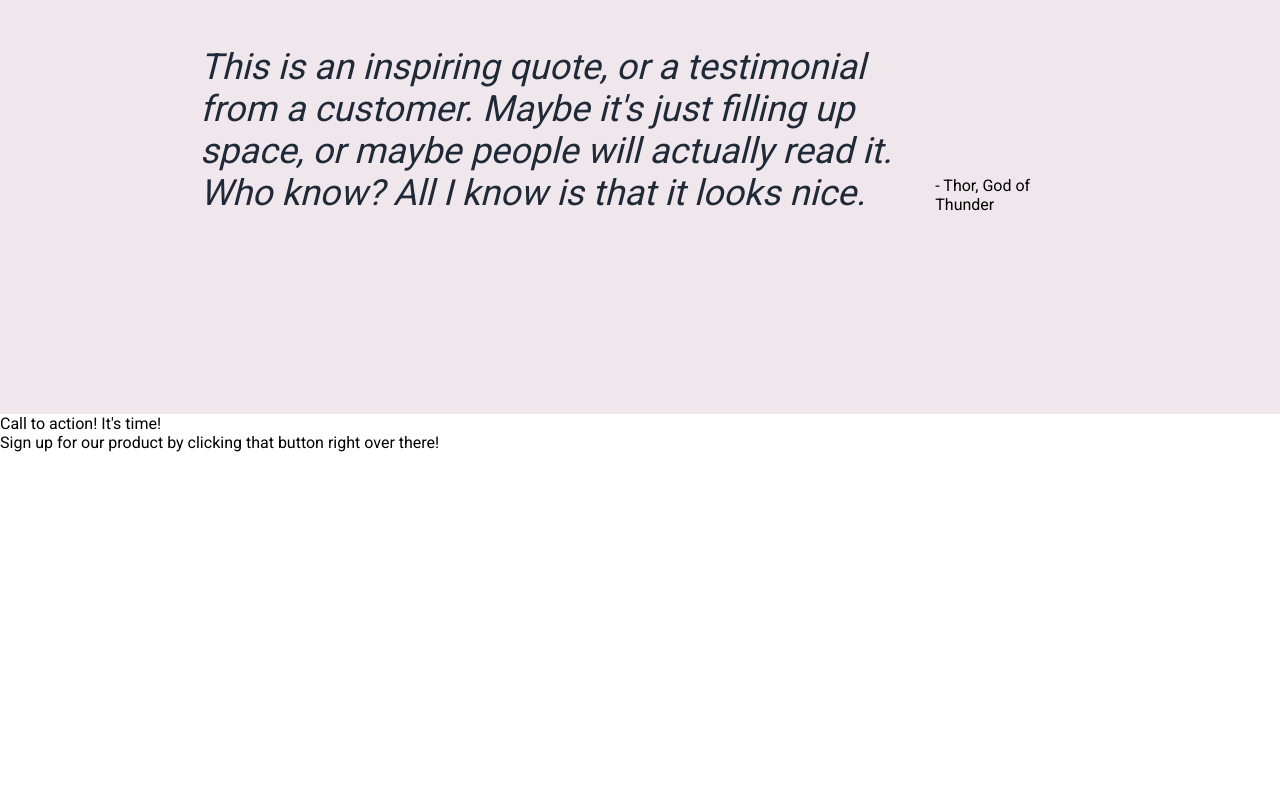
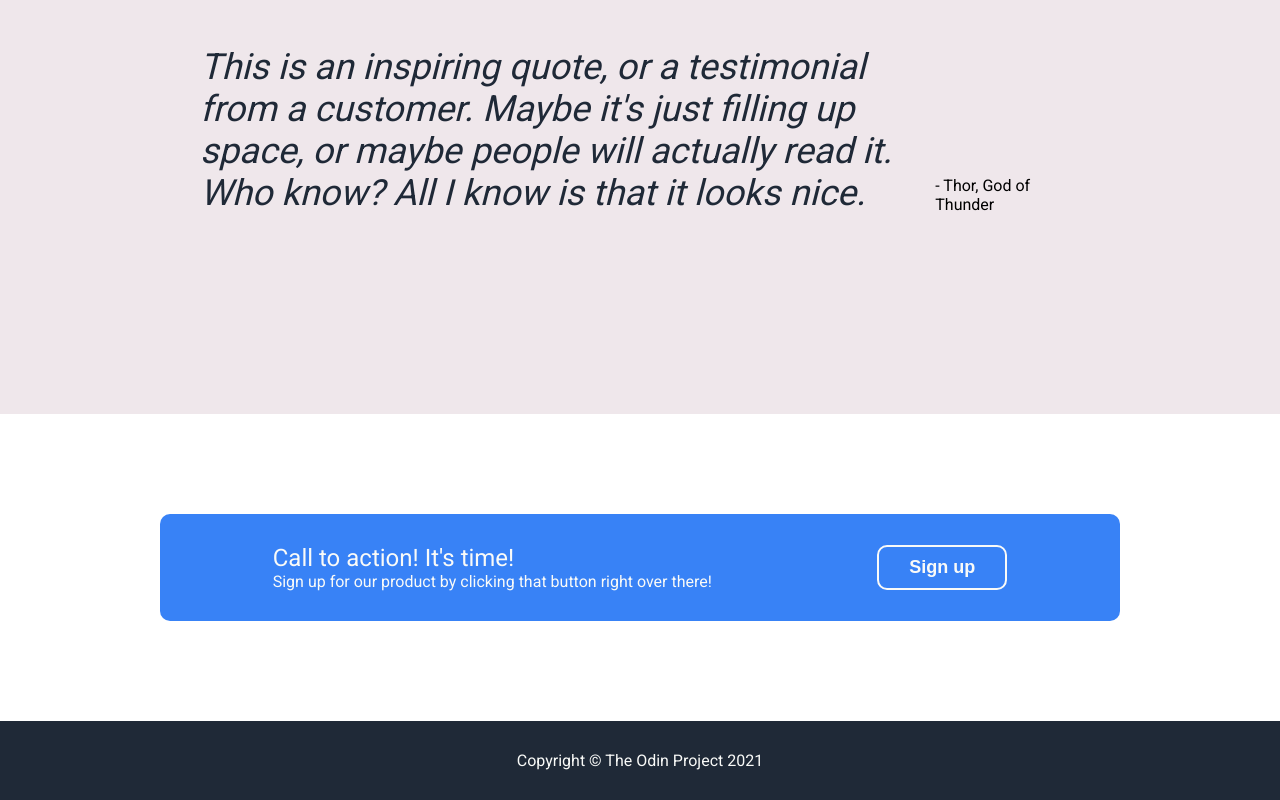
Before and after one commit to embium/odin-landing-page, a plain HTML site: page index.html in a window 1280 px wide. Shown: the part 1205-2005 px from the top of the page. Before the commit the page ends 1657 px from the top, so only its background shows below. Drawn offline with Linux system fonts and the light colour scheme.

Commit message:
Landing Page completed!

```diff
--- a/index.html
+++ b/index.html
@@ -57,16 +57,23 @@
             - Thor, God of Thunder
         </div>
     </div>
+    <div class="signup">
         <div class="signup-section">
+            <div class="signup-section-container">
                 <div class="signup-header">
                     Call to action! It's time!
                 </div>
                 <div class="signup-text">
                     Sign up for our product by clicking that button right over there!
                 </div>
-        <div class="signup-button">
-
             </div>
+            <div class="signup-button-section">
+                <button class="signup-button">Sign up</button>
+            </div>
+        </div>
+    </div>
+    <div class="footer">
+        Copyright © The Odin Project 2021
     </div>
 </body>
 </html>
--- a/styles.css
+++ b/styles.css
@@ -120,3 +120,45 @@ body {
     justify-self: flex-end;
     align-self: flex-end;
 }
+
+.signup {
+    display: flex;
+    align-items: center;
+    justify-content: center;
+    color:
+}
+
+.signup-header {
+    font-size: 24px;
+    font-style: bold;
+}
+
+.signup-section {
+    background-color: #3882F6;
+    border-radius: 10px;
+    padding: 30px;
+    margin-top: 100px;
+    width: 900px;
+    display:flex;
+    align-items: center;
+    justify-content: space-around;
+    color: #F9FAF8;
+}
+
+.signup-button {
+    font-size: 18px;
+    font-weight: bold;
+    background-color: #3882F6;
+    color: #F9FAF8;
+    border: 2px solid #F9FAF8;
+    border-radius: 10px;
+    padding: 10px 30px;
+}
+
+.footer {
+    background-color: #1F2937;
+    color: #F9FAF8;
+    text-align: center;
+    padding: 30px;
+    margin-top: 100px;
+}
```
Lines whose indentation alone changed are shown as unchanged.
